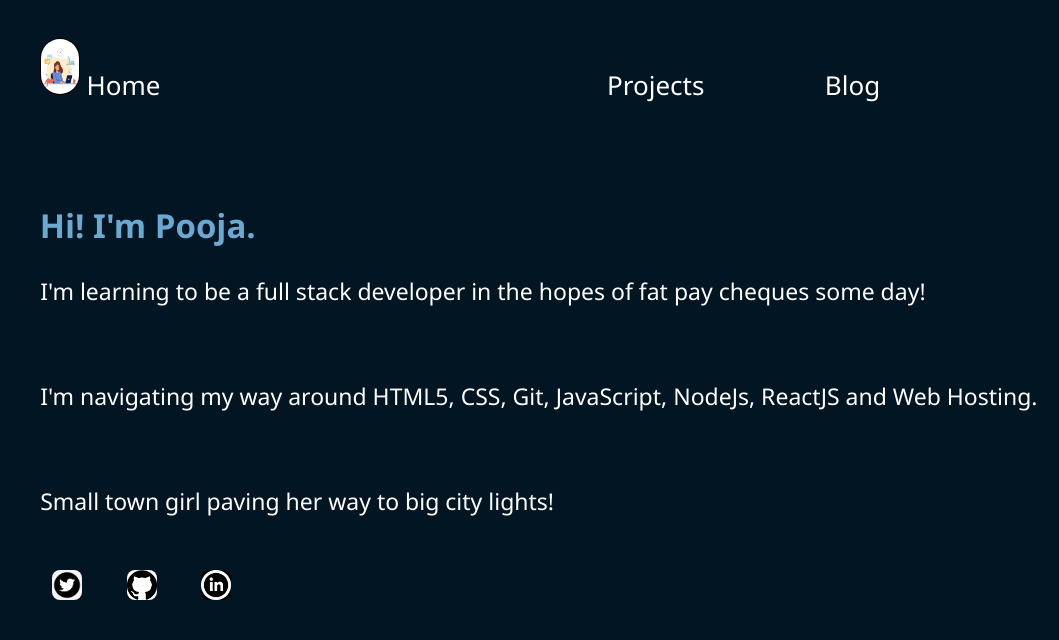
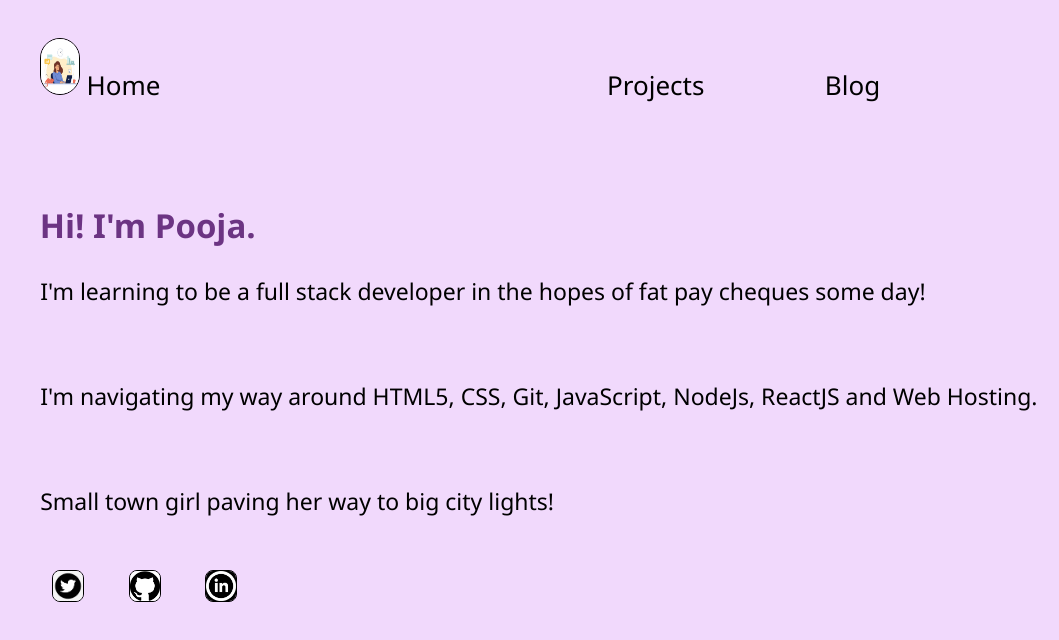
Before and after one commit to PoojaMaykoti/Pooja_adarshbalika, a plain HTML site: page index.html in a window 1280 px wide. Shown: the whole page, without its empty margins (221-1280 px from the left). Drawn offline with Linux system fonts and the light colour scheme.

Commit message:
update style

```diff
--- a/style.css
+++ b/style.css
@@ -7,8 +7,7 @@
 
 body
 {
-    background-color:#011522;
-
+    background-color:#f1d9fc;
    font-family: Segoe UI ;
 
 
@@ -21,7 +20,7 @@ body
 {
   margin-left:13px;
   font-size: 23px;
-  color: white;
+  color: black;
 }
 
 
@@ -30,7 +29,7 @@ body
   font-size: 26px;
   margin-left: 20%;
   text-decoration: none;
-  color: white;
+  color: black;
 
 }
 
@@ -40,21 +39,21 @@ body
   margin-left:35%;
   font-size: 26px;
   text-decoration: none;
-  color: white;
+  color: black;
 }
 .active2
 {
   margin-left:9.2%;
   font-size: 26px;
   text-decoration: none;
-  color: white;
+  color:black;
 
 }
 
 h2
 {
    margin-left:20%;
-   color:#69a9d3;
+   color:#6C3483;
    margin-top:100px;
    font-size: 33px;
 }
@@ -82,6 +81,7 @@ h2
   margin-left:21%;
   height: 30px;
   width: 30px;
+  border: 1px solid black;
   border-radius: 8px;
 }
 
@@ -93,6 +93,7 @@ h2
   width: 30px;
   margin-top: 30px;
   margin-left: 40px;
+  border: 1px solid black;
   border-radius: 8px;
 
 }
@@ -103,6 +104,7 @@ h2
   width: 30px;
   margin-top: 30px;
   margin-left: 40px;
+  border: 1px solid black;
   border-radius: 8px;
 
 }
```
